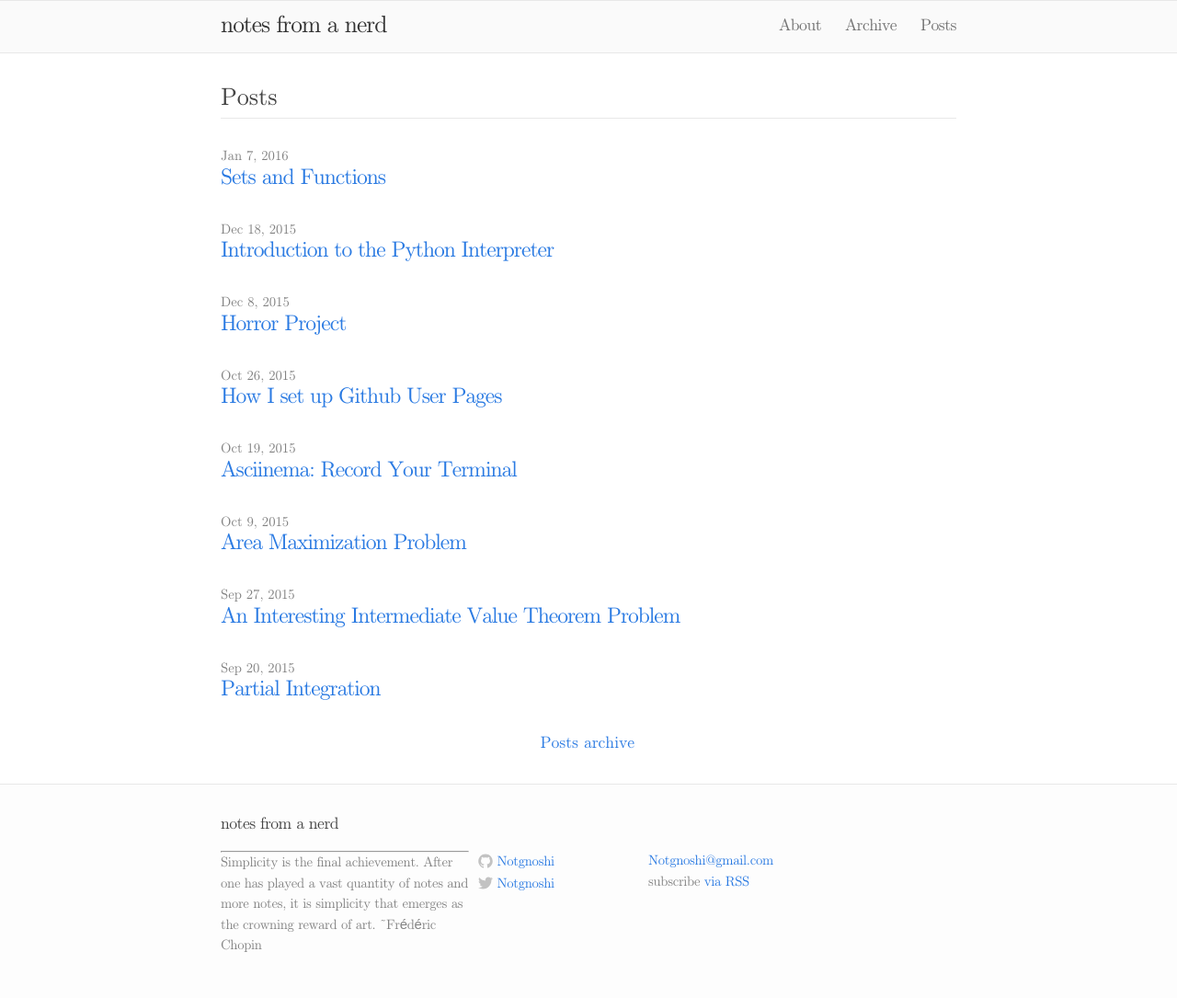
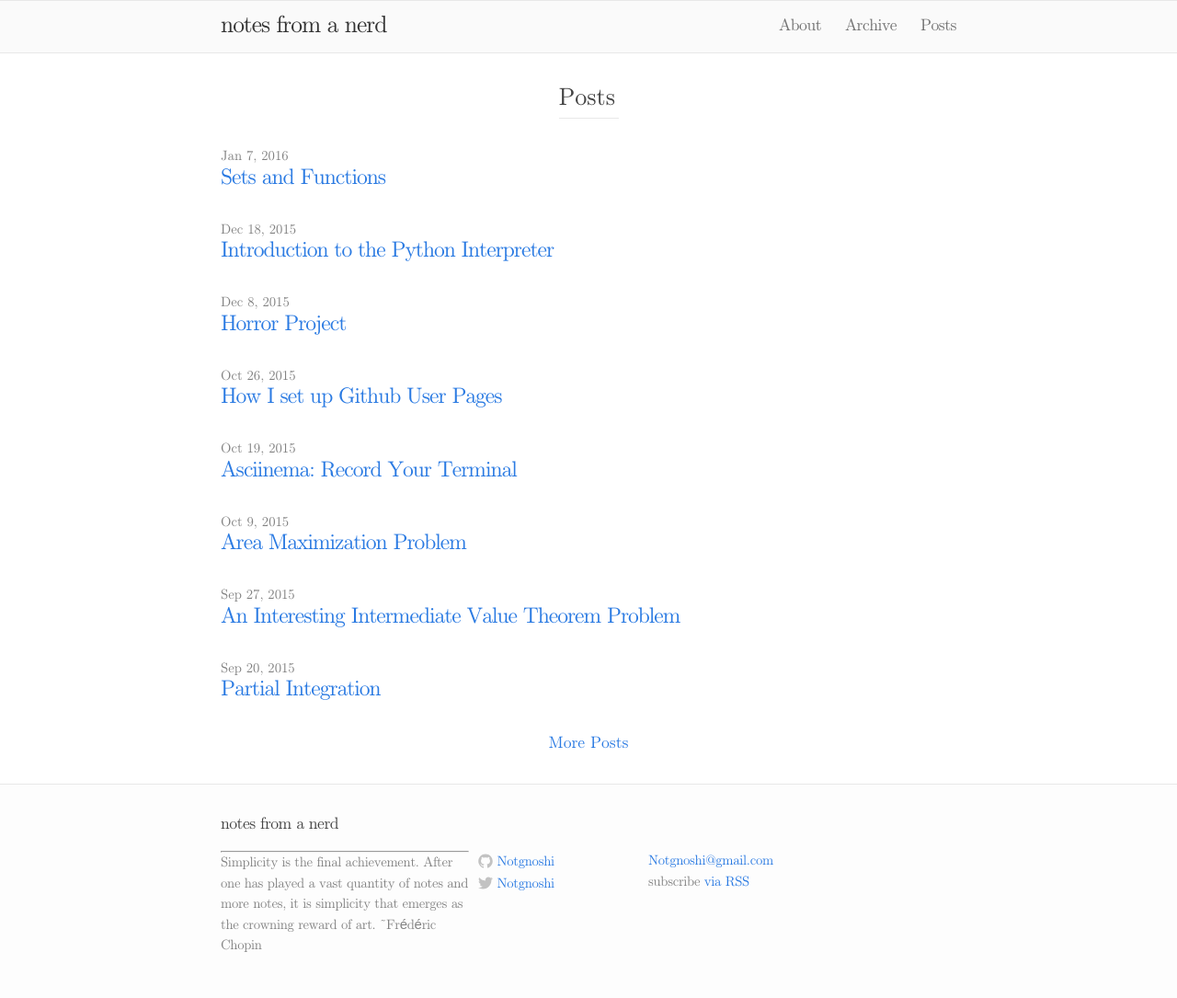
Before and after one commit to Notgnoshi/notgnoshi.github.io, a Jekyll site: the page built from index.html, in a window 1280 px wide. Shown: the whole page at 92% size. Built offline with Jekyll 4.4.1, drawn with Linux system fonts in a browser that asks for light colours.

Commit message:
more small style changes

```diff
--- a/css/main.css
+++ b/css/main.css
@@ -29,8 +29,13 @@ html, body { height: 100%; }
 }
 
 #archive_link {
-    width: 105px;
+    width: 87px;
     margin:auto;
+}
+
+#post_page {
+    width: 65px;
+    margin: auto;
 }
 
 body {
--- a/index.html
+++ b/index.html
@@ -4,7 +4,7 @@ title: Posts
 ---
 <!-- Index page, list of posts -->
 <div class="home">
-<h1 style="margin-bottom:30px; font-size:20pt; border-bottom: solid 1px #e8e8e8">Posts</h1>
+<h1 id="post_page" style="margin-bottom:30px; font-size:20pt; border-bottom: solid 1px #e8e8e8">Posts</h1>
   <ul class="posts">
     {% for post in site.posts limit:8 %}
       <li>
@@ -14,6 +14,6 @@ title: Posts
     {% endfor %}
   </ul>
   <div id="archive_link">
-      <a class="post-link" href="archive/">Posts archive</a>
+      <a class="post-link" href="archive/">More Posts</a>
   </div>
 </div>
```
